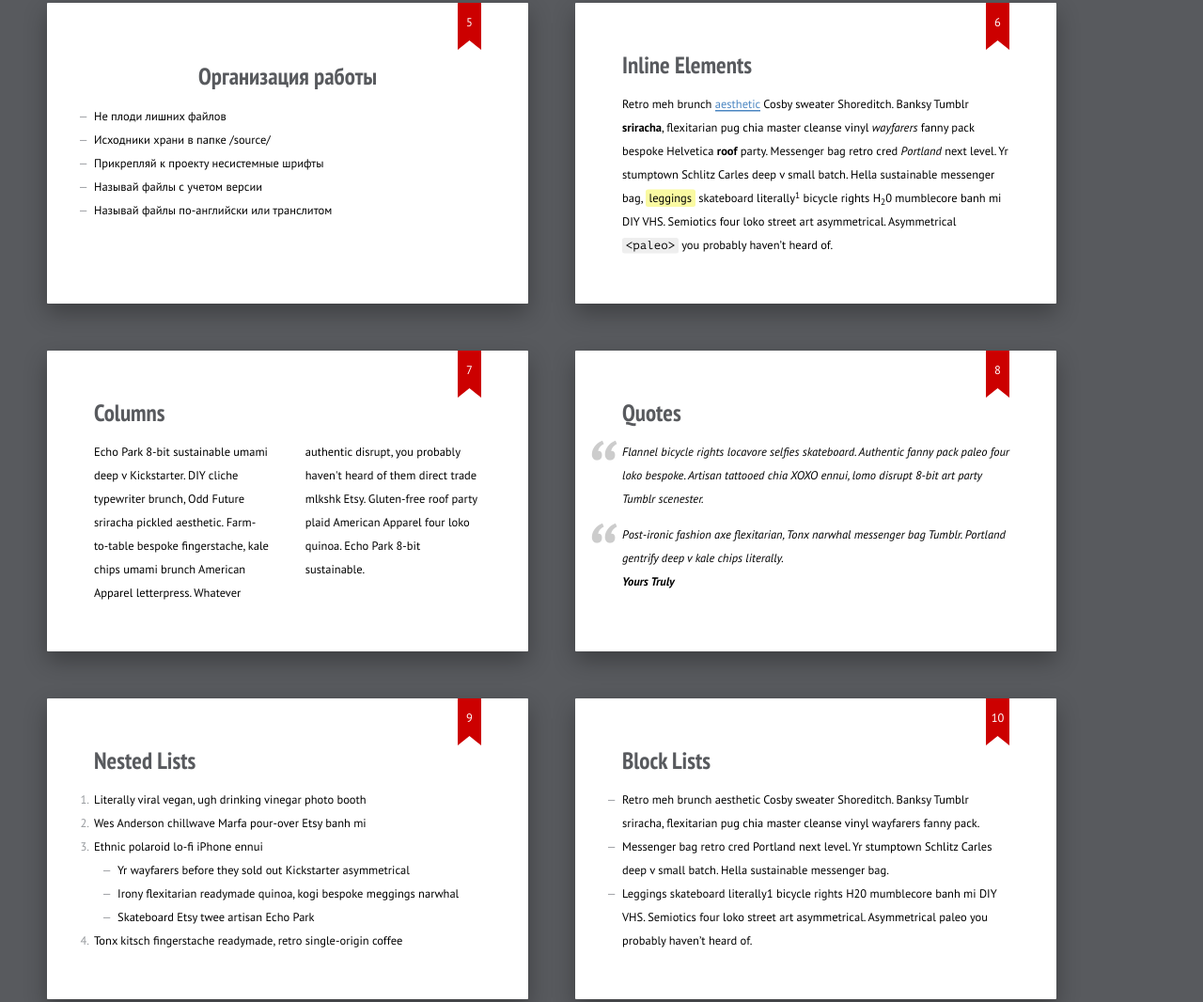
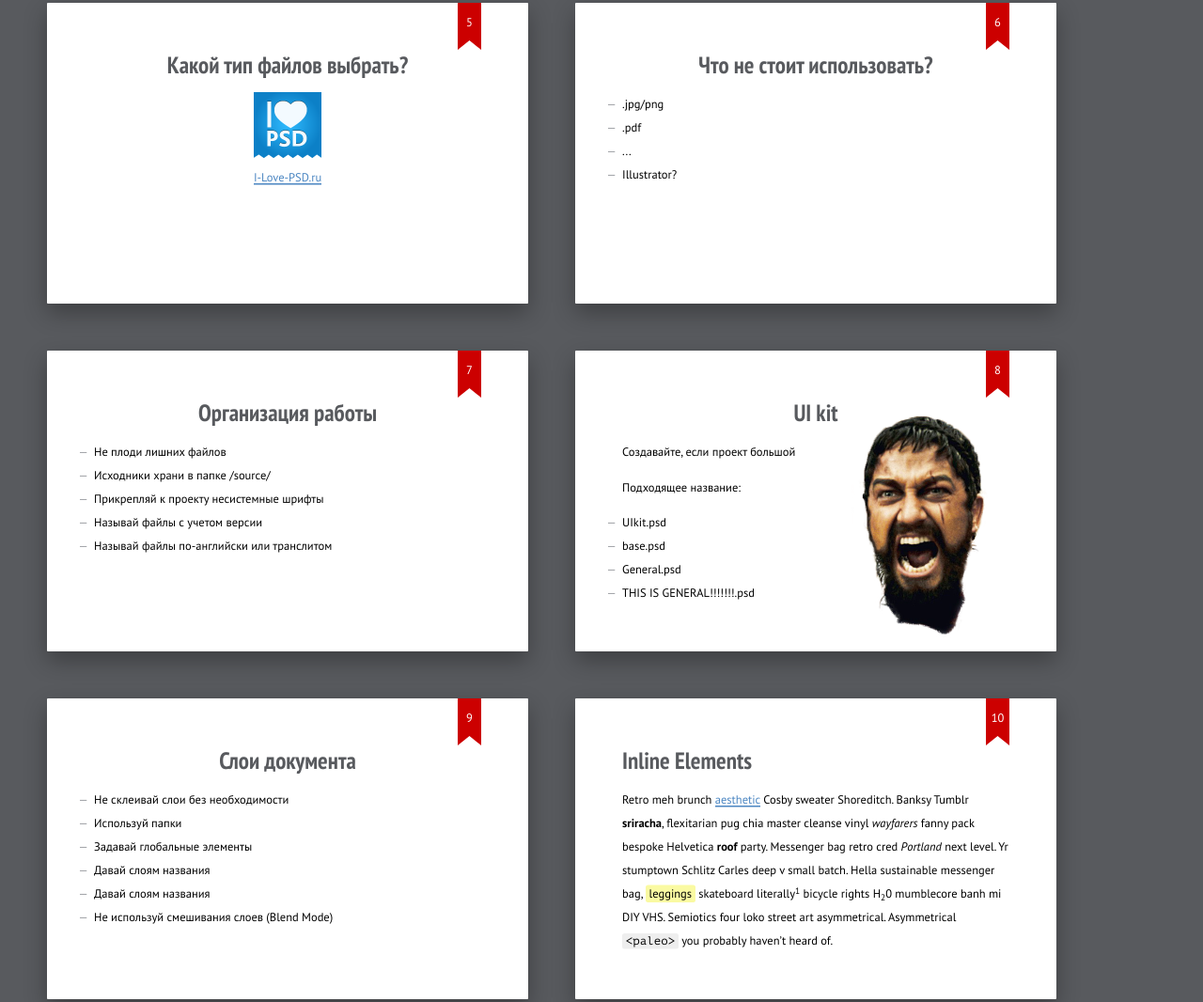
Before and after one commit to tantalid/for-web-desingers, a website: page index.html in a window 1280 px wide. Shown: the part 917-1983 px from the top of the page at 94% size. Drawn offline with Linux system fonts and the light colour scheme.

Commit message:
Develop slides

```diff
--- a/index.html
+++ b/index.html
@@ -10,13 +10,13 @@
 <body class="shower list">
     <header class="caption">
         <h1>From Front-end Developer to Web Desingers</h1>
-        <p><a href="">Andrii Polishchuk</a>, ex-Malkos, CoreValue.</p>
+        <p><a href="">Андрей Полищук</a>, ex-Malkos, CoreValue.</p>
     </header>
     <section class="slide s-title">
         <p></p>
         <h2 class='text-center'>From <br> Front-End Developer <br> To <br> Web Desingers</h2>
         <br>
-        <p class="text-right"><a href="">Andrii Polishchuk</a>, ex-Malkos, CoreValue.</p>
+        <p class="text-right"><a href="">Андрей Полищук</a>, ex-Malkos, CoreValue.</p>
     </section>
     <section class="slide s-title">
         <img src="/pictures/army-vs-navy.jpg" alt="Team vs team" class='cover'>
@@ -24,17 +24,27 @@
     <section class="slide s-title">
         <img src="/pictures/football-ua.jpg" alt="Team" class='cover'>
     </section>
+    <section class="slide s-title">
+        <h2 class="shout grow">Взаимодействие</h2>
+    </section>
     <section class="slide s-love-psd">
-        <p></p>
-        <h2 class='text-center'>PSD</h2>
+        <h2 class='text-center'>Какой тип файлов выбрать?</h2>
         <h3 class='text-center next'>
             <a href="http://i-love-psd.ru/" class='a-img'><img src="/pictures/love-psd.png" alt="love psd"></a>
             <br>
             <a href="http://i-love-psd.ru/" class=''>I-Love-PSD.ru</a>
         </h3>
     </section>
+    <section class="slide s-love-psd">
+        <h2 class='text-center'>Что не стоит использовать?</h2>
+        <ul class='next'>
+            <li>.jpg/png</li>
+            <li>.pdf</li>
+            <li>...</li>
+            <li class='next'>Illustrator?</li>
+        </ul>
+    </section>
     <section class="slide s-org">
-        <p></p>
         <h2 class='text-center'>Организация работы</h2>
         <ul>
             <li>Не плоди лишних файлов</li>
@@ -44,6 +54,31 @@
             <li class='next'>Называй файлы по-английски или транслитом</li>
         </ul>
     </section>
+    <section class="slide s-uikit">
+        <h2 class='text-center'>UI kit</h2>
+        <p>Создавайте, если проект большой</p>
+        <p>Подходящее название:</p>
+        <ul>
+            <li>UIkit.psd</li>
+            <li class='next'>base.psd</li>
+            <li class='next'>General.psd</li>
+            <li class='next'>THIS IS GENERAL!!!!!!!.psd
+                <img src="/pictures/this-is-sparta.png" alt="This is Sparta" class="img-sparta"/>
+            </li>
+        </ul>
+    </section>
+    <section class="slide s-uikit">
+        <h2 class='text-center'>Слои документа</h2>
+        <ul>
+            <li>Не склеивай слои без необходимости</li>
+            <li class='next'>Используй папки</li>
+            <li class='next'>Задавай глобальные элементы</li>
+            <li class='next'>Давай слоям названия</li>
+            <li class='next'>Давай слоям названия</li>
+            <li class='next'>Не используй смешивания слоев (Blend Mode)</li>
+        </ul>
+    </section>
+
     <section class="slide s">
         <h2>Inline Elements</h2>
         <p>Retro meh brunch <a href="">aesthetic</a> Cosby sweater Shoreditch. Banksy Tumblr <strong>sriracha</strong>, flexitarian pug chia master cleanse vinyl <em>wayfarers</em> fanny pack bespoke Helvetica <b>roof</b> party. Messenger bag retro cred <i>Portland</i> next level. Yr stumptown Schlitz Carles deep v small batch. Hella sustainable messenger bag, <mark>leggings</mark> skateboard literally<sup>1</sup> bicycle rights H<sub>2</sub>0 mumblecore banh mi DIY VHS. Semiotics four loko street art asymmetrical. Asymmetrical <code>&lt;paleo&gt;</code> you probably haven’t heard of.</p>
--- a/styles/slide/customslide/base.scss
+++ b/styles/slide/customslide/base.scss
@@ -11,13 +11,17 @@
     text-align: left;
 }
 
-
+.title-big {
+    margin-top: 170px;
+    font-size: 72px;
+    line-height: 1.2;
+    text-align: center;
+}
 
 // ---
 .s-title h2 {
     line-height: 1.5;
 }
-
 
 .s-love-psd {
     .a-img {
@@ -26,3 +30,9 @@
     }
 
 }
+
+.img-sparta {
+    position: absolute;
+    top: 120px;
+    right: 120px;
+}
```
Also changed, not shown: README.md, pictures/this-is-sparta.png (added), styles/screen-16x10.css, styles/screen-4x3.css.
